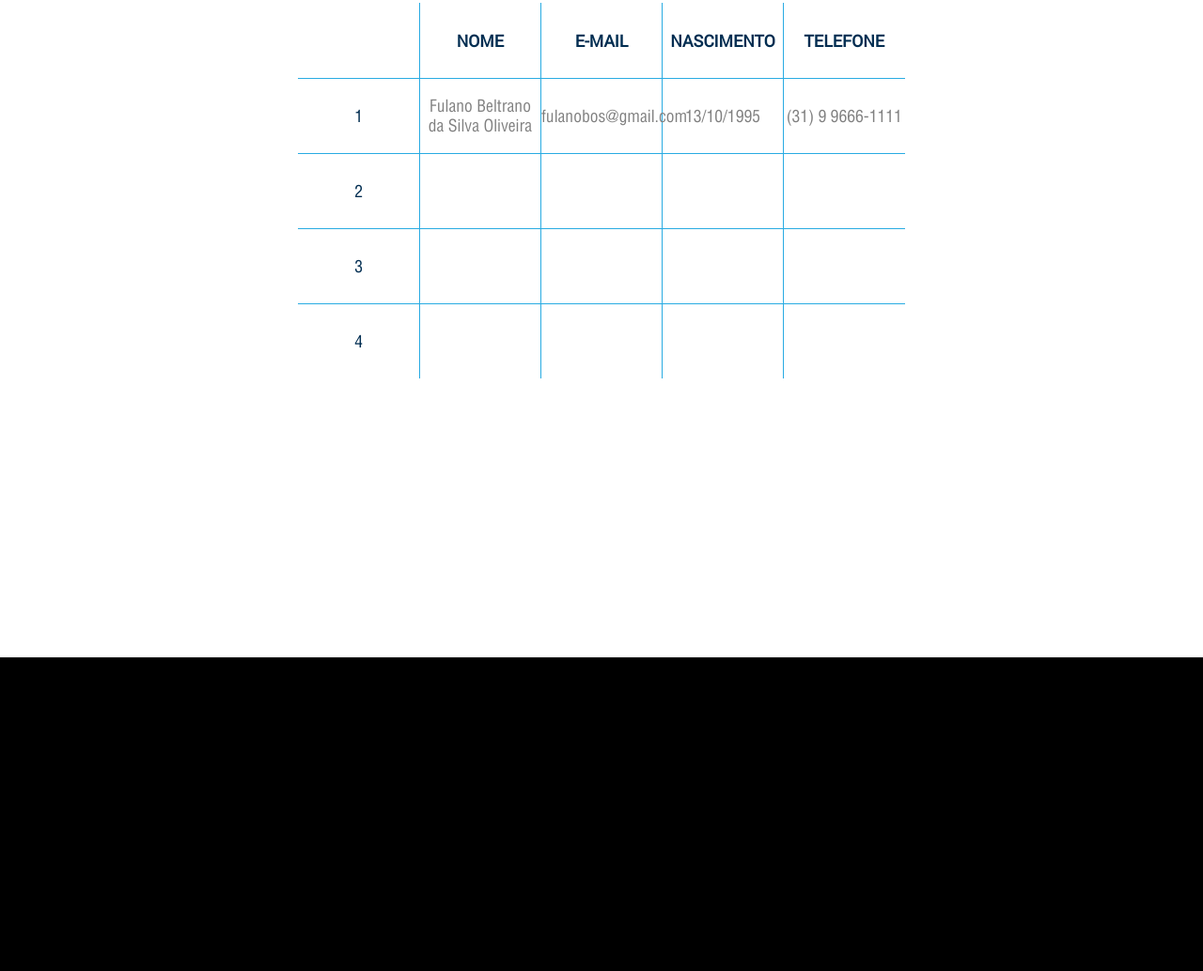
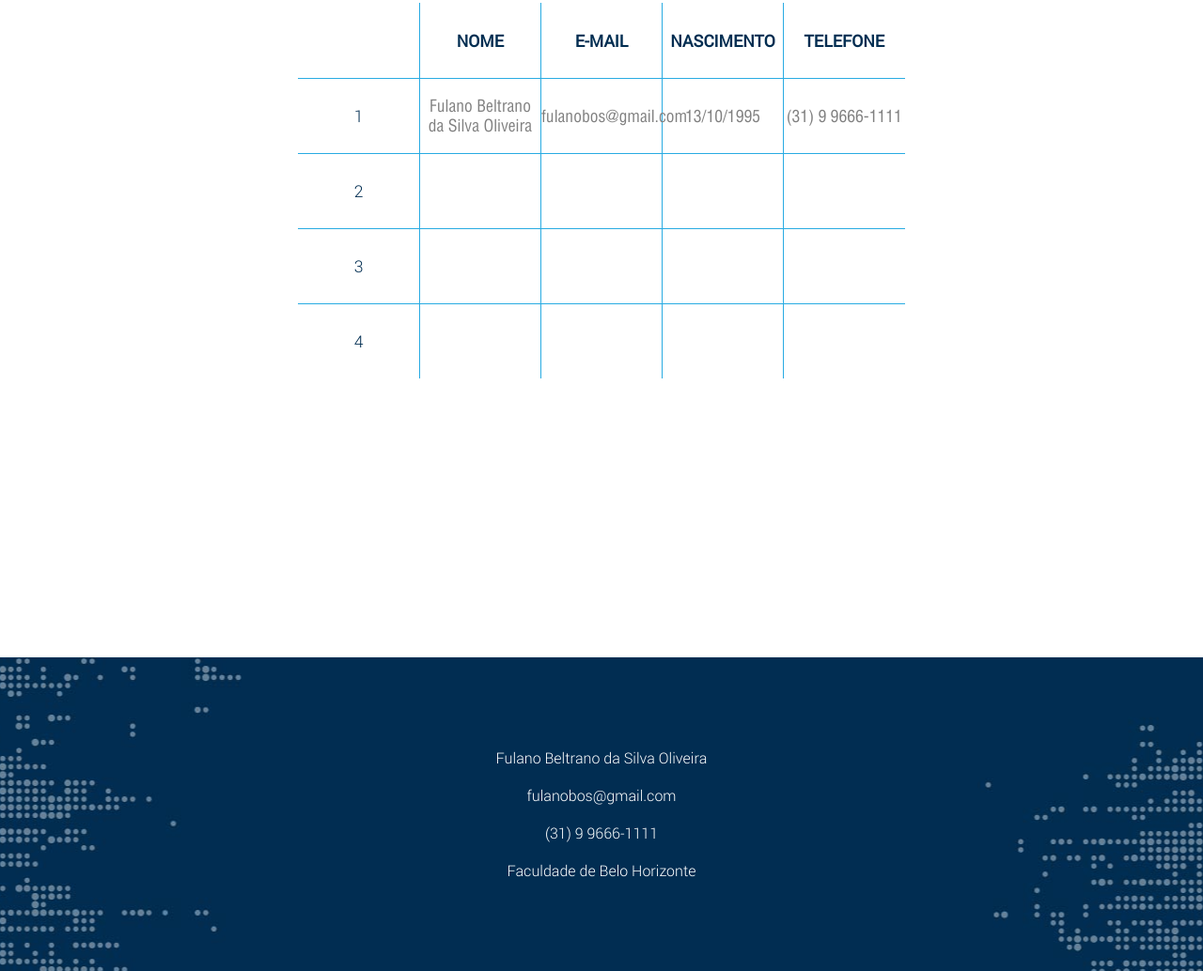
Before and after one commit to mathesukkj/desafio-in8, a plain HTML site: page index.html in a window 1280 px wide. Shown: the part 1933-2967 px from the top of the page at 94% size. Before the commit the page ends 2633 px from the top, so only its background shows below. Drawn offline with Linux system fonts and the light colour scheme.

Commit message:
Added footer

```diff
--- a/index.html
+++ b/index.html
@@ -109,5 +109,14 @@
                 </table>
             </div>
         </div>
+
+        <footer>
+            <div id="txt-footer">
+                Fulano Beltrano da Silva Oliveira <br />
+                fulanobos@gmail.com <br />
+                (31) 9 9666-1111 <br />
+                Faculdade de Belo Horizonte
+            </div>
+        </footer>
     </body>
 </html>
--- a/style.css
+++ b/style.css
@@ -11,6 +11,11 @@
 @font-face {
     font-family: "Helvetica Condensed Regular";
     src: url("fonts/ps.ttf");
+}
+
+@font-face {
+    font-family: "Roboto Light";
+    src: url("fonts/Roboto-Light_0.ttf");
 }
 
 * {
@@ -197,4 +202,27 @@ td {
 
 td:first-child {
     color: #012d51;
+    font-family: "Roboto Light";
 }
+
+footer {
+    background-image: url("img/rodape-desktop.jpg");
+    background-repeat: no-repeat;
+    background-position: center;
+    background-size: cover;
+    width: 100%;
+    position: absolute;
+    height: 334px;
+}
+
+#txt-footer {
+    color: white;
+    font-family: "Roboto Light";
+    width: 25%;
+    line-height: 2.5;
+    position: absolute;
+    top: 50%;
+    left: 50%;
+    transform: translate(-50%, -50%);
+    text-align: center;
+}
```
